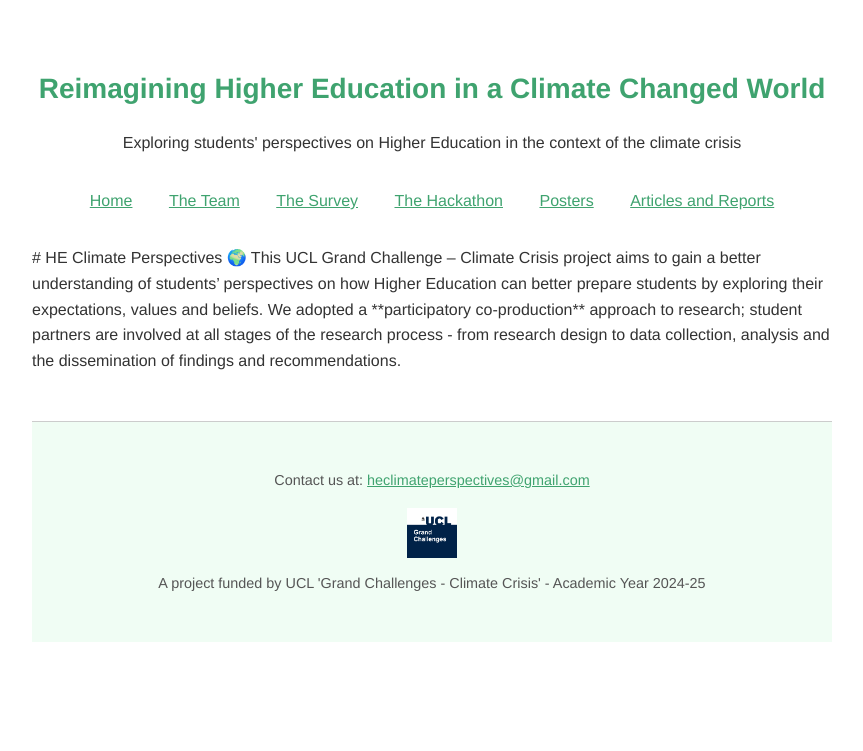
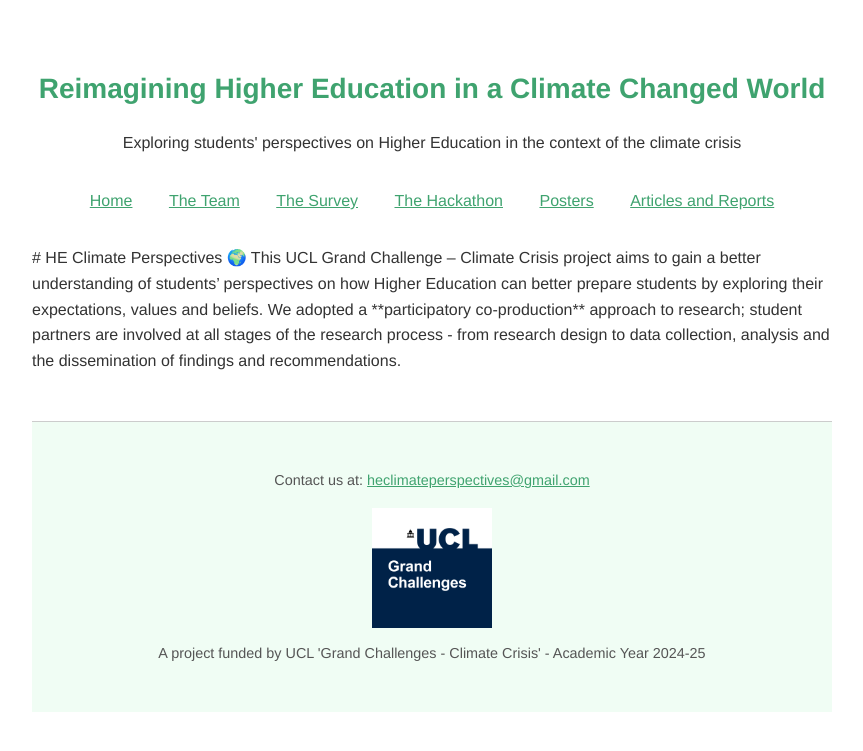
Before and after one commit to HEClimatePerspectives/heclimateperspectives.github.io, a Jekyll site: the page built from index.html, in a window 1280 px wide. Shown: the top 751 px of the page, without its empty margins (208-1071 px from the left). Built offline with Jekyll 4.4.1, drawn with Linux system fonts in a browser that asks for light colours.

Commit message:
Update style.css
Changed size of logo

```diff
--- a/assets/css/style.css
+++ b/assets/css/style.css
@@ -76,7 +76,7 @@ section { margin-top: 2rem; }
 
 .footer-logo {
   margin-top: 1rem;
-  max-height: 50px; /* Keeps it footer-sized */
+  max-height: 120px; /* Keeps it footer-sized */
   width: auto;
   display: block;
   margin-left: auto;
```
